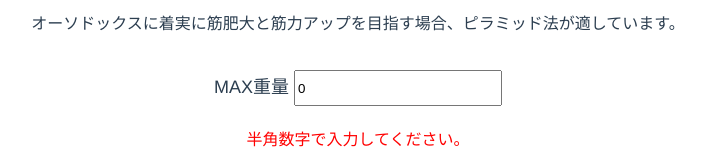
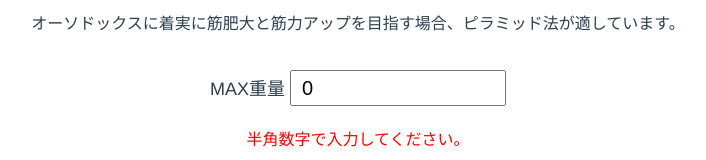
Before and after one commit to y-soliloquy/training-generator, a Vue app: page /piramidmethod in a window 1280 px wide. Shown: the part 178-338 px from the top of the page, without its empty margins (282-988 px from the left). Built offline with nearby package versions, Linux system fonts and the light colour scheme.

Commit message:
インプットエリアのスタイル調整

```diff
--- a/src/components/ui/UIInput.vue
+++ b/src/components/ui/UIInput.vue
@@ -28,6 +28,9 @@ const props = defineProps<Props>();
 .UIInput > input {
 	width: 200px;
 	height: 30px;
+	padding-left: 10px;
+	line-height: 1.5;
+	font-size: 20px;
 }
 
 .UIInput-Label {
```
